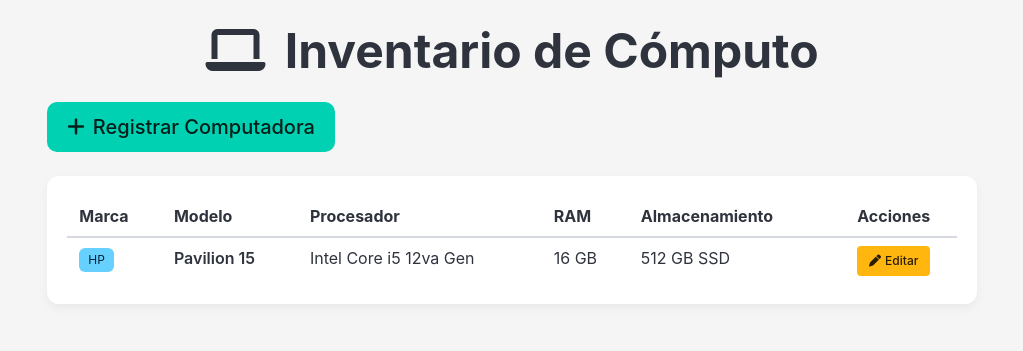
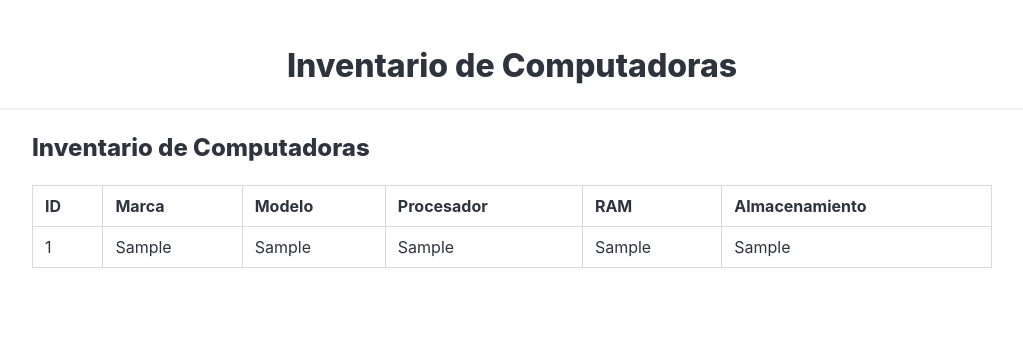
Before and after one commit to Garcia-Perez-Emiliano/CN2_COMPUTADORAS, a Flask app: template templates/index.html in a window 1280 px wide. Shown: the top 351 px of the page, without its empty margins (128-1151 px from the left). Run offline with Flask 3, Linux system fonts and the light colour scheme; the template is opened without the code that fills it: values that come from a table or form of the project are taken from there, others are empty; tables that the repository leaves empty hold one stand-in row (values such as "Sample post").

Commit message:
ver Contenido de tabla

```diff
--- a/app.py
+++ b/app.py
@@ -1,107 +1,42 @@
 import os
-from flask import Flask, render_template, request, redirect, url_for
+from flask import Flask, render_template
 from flask_sqlalchemy import SQLAlchemy
 from dotenv import load_dotenv
 
+# Cargar las variables de entorno
 load_dotenv()
 
+# Crear instancia de Flask
 app = Flask(__name__)
 
-# Configuración de base de datos
-db_uri = os.getenv('DATABASE_URL', '')
-if db_uri.startswith('postgres://'):
-    db_uri = db_uri.replace('postgres://', 'postgresql://', 1)
-
-if db_uri and 'sslmode=' not in db_uri and 'localhost' not in db_uri and '127.0.0.1' not in db_uri:
-    separator = '&' if '?' in db_uri else '?'
-    db_uri = f"{db_uri}{separator}sslmode=require"
-
-app.config['SQLALCHEMY_DATABASE_URI'] = db_uri if db_uri else 'sqlite:///computadoras.db'
+# Configuración de la base de datos PostgreSQL
+app.config['SQLALCHEMY_DATABASE_URI'] = os.getenv('DATABASE_URL')
 app.config['SQLALCHEMY_TRACK_MODIFICATIONS'] = False
 
 db = SQLAlchemy(app)
 
-# Modelos
-class Brand(db.Model):
-    __tablename__ = 'brands'
+# Modelo de la base de datos
+class InventarioComputadora(db.Model):
+    __tablename__ = 'inventario_computadoras'
+
     id = db.Column(db.Integer, primary_key=True)
-    name = db.Column(db.String(50), nullable=False, unique=True)
-    computers = db.relationship('Computer', backref='brand', lazy=True)
+    marca = db.Column(db.String(50), nullable=False)
+    modelo = db.Column(db.String(100), nullable=False)
+    procesador = db.Column(db.String(100), nullable=False)
+    ram = db.Column(db.String(20), nullable=False)
+    almacenamiento = db.Column(db.String(50), nullable=False)
 
-class Computer(db.Model):
-    __tablename__ = 'computers'
-    id = db.Column(db.Integer, primary_key=True)
-    model = db.Column(db.String(100), nullable=False)
-    processor = db.Column(db.String(100), nullable=False)
-    ram = db.Column(db.String(50), nullable=False)
-    storage = db.Column(db.String(50), nullable=False)
-    brand_id = db.Column(db.Integer, db.ForeignKey('brands.id', ondelete='SET NULL'), nullable=True)
 
-# Creación de tablas e inserción de datos iniciales
-with app.app_context():
-    db.create_all()
-    if not Brand.query.first():
-        marcas = [Brand(name='Dell'), Brand(name='HP'), Brand(name='Lenovo'), Brand(name='Apple'), Brand(name='Asus')]
-        db.session.add_all(marcas)
-        db.session.commit()
+# Ruta para consultar el inventario
+@app.route('/computadoras')
+def index():
+    # Traer todos los registros
+    computadoras = InventarioComputadora.query.all()
 
-    if not Computer.query.first():
-        hp = Brand.query.filter_by(name='HP').first()
-        pc_demo = Computer(
-            model='Pavilion 15',
-            processor='Intel Core i5 12va Gen',
-            ram='16 GB',
-            storage='512 GB SSD',
-            brand_id=hp.id if hp else None
-        )
-        db.session.add(pc_demo)
-        db.session.commit()
-
-# Rutas
-@app.route('/')
-def index():
-    computers = Computer.query.all()
-    return render_template('index.html', computers=computers)
-
-@app.route('/computer/new', methods=['GET', 'POST'])
-def add_computer():
-    if request.method == 'POST':
-        model = request.form.get('model')
-        processor = request.form.get('processor')
-        ram = request.form.get('ram')
-        storage = request.form.get('storage')
-        brand_id = request.form.get('brand_id')
-
-        new_pc = Computer(
-            model=model,
-            processor=processor,
-            ram=ram,
-            storage=storage,
-            brand_id=brand_id
-        )
-        db.session.add(new_pc)
-        db.session.commit()
-        return redirect(url_for('index'))
-
-    brands = Brand.query.all()
-    return render_template('create_computer.html', brands=brands)
-
-@app.route('/computer/edit/<int:id>', methods=['GET', 'POST'])
-def edit_computer(id):
-    computer = Computer.query.get_or_404(id)
-    brands = Brand.query.all()
-
-    if request.method == 'POST':
-        computer.brand_id = request.form.get('brand_id')
-        computer.model = request.form.get('model')
-        computer.processor = request.form.get('processor')
-        computer.ram = request.form.get('ram')
-        computer.storage = request.form.get('storage')
-
-        db.session.commit()
-        return redirect(url_for('index'))
-
-    return render_template('edit_computer.html', computer=computer, brands=brands)
+    return render_template(
+        'index.html',
+        computadoras=computadoras
+    )
 
 if __name__ == '__main__':
     app.run(debug=True)
--- a/templates/base.html
+++ b/templates/base.html
@@ -1,20 +1,39 @@
 <!DOCTYPE html>
-<html class="theme-light" style="background-color: #f5f5f5; min-height: 100vh;">
+<html lang="es" class="theme-light">
+
 <head>
-    <meta charset="utf-8">
-    <meta name="viewport" content="width=device-width, initial-scale=1">
-    <title>Inventario de Computadoras</title>
-    <link rel="stylesheet" href="https://cdn.jsdelivr.net/npm/bulma@1.0.2/css/bulma.min.css">
-    <link rel="stylesheet" href="https://cdnjs.cloudflare.com/ajax/libs/font-awesome/6.4.0/css/all.min.css">
+    <meta charset="UTF-8">
+
+    <meta name="viewport" content="width=device-width, initial-scale=1.0">
+
+    <link rel="stylesheet"
+          href="https://cdn.jsdelivr.net/npm/bulma@1.0.0/css/bulma.min.css">
+
+    <title>{% block title %}{% endblock %}</title>
 </head>
+
 <body>
-    <header class="has-text-centered py-5">
-        <h1 class="title is-1 has-text-weight-bold">
-            <i class="fa-solid fa-laptop mr-2"></i> Inventario de Cómputo
-        </h1>
-    </header>
-    <div class="container pb-6 px-4">
-        {% block content %}{% endblock %}
-    </div>
+
+    <section class="section">
+
+        <div class="container">
+
+            <h1 class="title has-text-centered">
+                Inventario de Computadoras
+            </h1>
+
+            <hr>
+
+            <div class="container is-max-desktop">
+
+                {% block content %}{% endblock %}
+
+            </div>
+
+        </div>
+
+    </section>
+
 </body>
+
 </html>
--- a/templates/index.html
+++ b/templates/index.html
@@ -1,46 +1,33 @@
 {% extends 'base.html' %}
+{% block title %}Inventario de Computadoras{% endblock %}
 
 {% block content %}
-<div class="columns is-centered">
-    <div class="column is-10">
-        <a href="{{ url_for('add_computer') }}" class="button is-primary is-medium mb-5">
-            <i class="fa-solid fa-plus mr-2"></i> Registrar Computadora
-        </a>
 
-        <div class="box" style="border-radius: 12px; box-shadow: 0 4px 10px rgba(0,0,0,0.05);">
-            <table class="table is-fullwidth is-striped is-hoverable">
+<h2 class="title is-4">Inventario de Computadoras</h2>
+
+<table class="table is-bordered is-striped is-fullwidth">
     <thead>
         <tr>
+            <th>ID</th>
             <th>Marca</th>
             <th>Modelo</th>
             <th>Procesador</th>
             <th>RAM</th>
             <th>Almacenamiento</th>
-                        <th class="has-text-centered">Acciones</th>
         </tr>
     </thead>
+
     <tbody>
-                    {% for pc in computers %}
+        {% for computadora in computadoras %}
         <tr>
-                        <td><span class="tag is-info">{{ pc.brand.name if pc.brand else 'Genérica' }}</span></td>
-                        <td><strong>{{ pc.model }}</strong></td>
-                        <td>{{ pc.processor }}</td>
-                        <td>{{ pc.ram }}</td>
-                        <td>{{ pc.storage }}</td>
-                        <td class="has-text-centered">
-                            <a href="{{ url_for('edit_computer', id=pc.id) }}" class="button is-small is-warning">
-                                <i class="fa-solid fa-pen mr-1"></i> Editar
-                            </a>
-                        </td>
-                    </tr>
-                    {% else %}
-                    <tr>
-                        <td colspan="6" class="has-text-centered">No hay equipos registrados en el inventario.</td>
+            <td>{{ computadora.id }}</td>
+            <td>{{ computadora.marca }}</td>
+            <td>{{ computadora.modelo }}</td>
+            <td>{{ computadora.procesador }}</td>
+            <td>{{ computadora.ram }}</td>
+            <td>{{ computadora.almacenamiento }}</td>
         </tr>
         {% endfor %}
     </tbody>
 </table>
-        </div>
-    </div>
-</div>
 {% endblock %}
```
Lines whose indentation alone changed are shown as unchanged.
